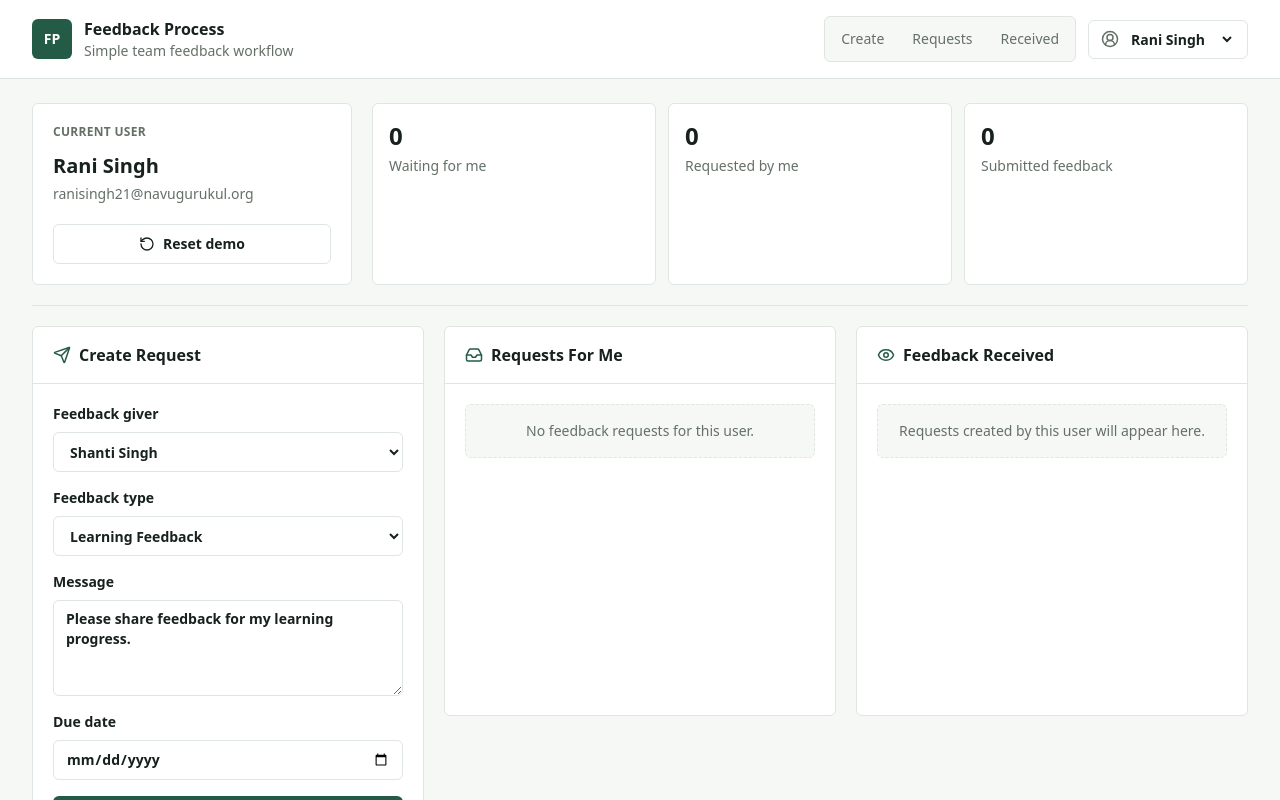
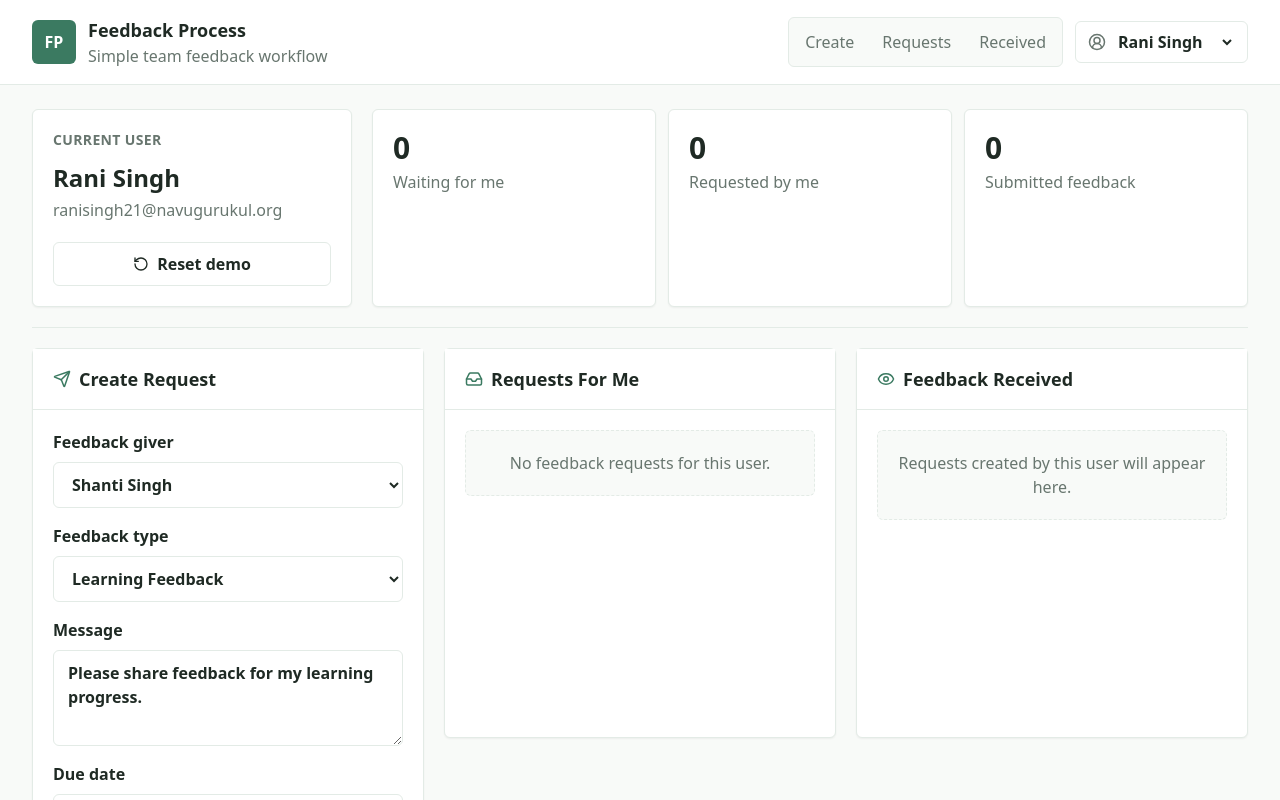
Before and after one commit to PoojaMeena99/feedback-process, a Next.js app: page / in a window 1280 px wide. Shown: the top 800 px of the page. Built offline with nearby package versions, Linux system fonts and the light colour scheme.

Commit message:
Lighten dashboard styling

```diff
--- a/app/globals.css
+++ b/app/globals.css
@@ -4,13 +4,14 @@
 
 @layer base {
   :root {
-    color: #17211d;
-    background: #f6f8f6;
+    color: #1f2a24;
+    background: #f8faf8;
   }
 
   body {
     margin: 0;
-    background: #f6f8f6;
+    background: #f8faf8;
+    font-size: 16px;
   }
 
   button,
@@ -23,7 +24,7 @@
 
 @layer components {
   .btn {
-    @apply inline-flex min-h-10 items-center justify-center gap-2 rounded-md px-3.5 text-sm font-semibold transition;
+    @apply inline-flex min-h-11 items-center justify-center gap-2 rounded-md px-4 text-base font-semibold transition;
   }
 
   .btn-primary {
@@ -39,27 +40,27 @@
   }
 
   .field-control {
-    @apply min-h-10 rounded-md border border-line bg-white px-3 py-2 text-sm text-ink outline-none transition focus:border-brand focus:ring-2 focus:ring-brand/15;
+    @apply min-h-11 rounded-md border border-line bg-white px-3.5 py-2.5 text-base text-ink outline-none transition focus:border-brand focus:ring-2 focus:ring-brand/15;
   }
 
   .card {
-    @apply rounded-md border border-line bg-white;
+    @apply rounded-md border border-line bg-white shadow-sm;
   }
 
   .panel-card {
-    @apply min-h-[390px] rounded-md border border-line bg-white;
+    @apply min-h-[390px] rounded-md border border-line bg-white shadow-sm;
   }
 
   .panel-header {
-    @apply flex items-center gap-2 border-b border-line px-5 py-4;
+    @apply flex items-center gap-2 border-b border-line bg-white px-5 py-4;
   }
 
   .metric-card {
-    @apply rounded-md border border-line bg-white p-4;
+    @apply rounded-md border border-line bg-white p-5 shadow-sm;
   }
 
   .empty-state {
-    @apply rounded-md border border-dashed border-line bg-surface p-4 text-center text-sm text-muted;
+    @apply rounded-md border border-dashed border-line bg-surface p-5 text-center text-base text-muted;
   }
 
   .status-pill {
--- a/app/page.jsx
+++ b/app/page.jsx
@@ -105,17 +105,17 @@ export default function Home() {
       <header className="border-b border-line bg-white">
         <div className="mx-auto flex max-w-7xl flex-col gap-4 px-5 py-4 md:flex-row md:items-center md:justify-between lg:px-8">
           <div className="flex items-center gap-3">
-            <div className="flex h-10 w-10 items-center justify-center rounded-md bg-brand text-sm font-bold text-white">
+            <div className="flex h-11 w-11 items-center justify-center rounded-md bg-brand text-base font-bold text-white">
               FP
             </div>
             <div>
-              <p className="text-base font-bold">Feedback Process</p>
-              <p className="text-sm text-muted">Simple team feedback workflow</p>
+              <p className="text-lg font-bold">Feedback Process</p>
+              <p className="text-base text-muted">Simple team feedback workflow</p>
             </div>
           </div>
 
           <div className="flex flex-col gap-3 sm:flex-row sm:items-center">
-            <nav className="flex gap-1 rounded-md border border-line bg-surface p-1 text-sm font-medium text-muted">
+            <nav className="flex gap-1 rounded-md border border-line bg-surface p-1 text-base font-medium text-muted">
               <a className="rounded px-3 py-2 hover:bg-white hover:text-ink" href="#create">
                 Create
               </a>
@@ -130,7 +130,7 @@ export default function Home() {
             <label className="flex items-center gap-2 rounded-md border border-line bg-white px-3 py-2">
               <CircleUserRound size={18} className="text-muted" />
               <select
-                className="bg-transparent text-sm font-semibold outline-none"
+                className="bg-transparent text-base font-semibold outline-none"
                 value={currentUserId}
                 onChange={(event) => setCurrentUserId(event.target.value)}
               >
@@ -148,9 +148,9 @@ export default function Home() {
       <main className="mx-auto max-w-7xl px-5 py-6 lg:px-8">
         <section className="grid gap-5 border-b border-line pb-5 md:grid-cols-[320px_1fr]">
           <div className="card p-5">
-            <p className="text-xs font-bold uppercase tracking-wide text-muted">Current user</p>
-            <p className="mt-3 text-xl font-bold">{currentUser.name}</p>
-            <p className="mt-1 break-words text-sm text-muted">{currentUser.email}</p>
+            <p className="text-sm font-bold uppercase tracking-wide text-muted">Current user</p>
+            <p className="mt-3 text-2xl font-bold">{currentUser.name}</p>
+            <p className="mt-1 break-words text-base text-muted">{currentUser.email}</p>
             <button className={`${secondaryButton} mt-5 w-full`} type="button" onClick={resetDemo}>
               <RotateCcw size={16} />
               Reset demo
@@ -197,7 +197,7 @@ export default function Home() {
       </main>
 
       <footer className="border-t border-line bg-white">
-        <div className="mx-auto flex max-w-7xl flex-col gap-2 px-5 py-5 text-sm text-muted md:flex-row md:items-center md:justify-between lg:px-8">
+        <div className="mx-auto flex max-w-7xl flex-col gap-2 px-5 py-5 text-base text-muted md:flex-row md:items-center md:justify-between lg:px-8">
           <span className="font-semibold text-ink">Feedback Process Prototype</span>
           <span>Next.js + Tailwind CSS. Data is currently saved in localStorage.</span>
         </div>
@@ -209,8 +209,8 @@ export default function Home() {
 function Metric({ label, value }) {
   return (
     <div className="metric-card">
-      <p className="text-2xl font-bold text-ink">{value}</p>
-      <p className="mt-1 text-sm font-medium text-muted">{label}</p>
+      <p className="text-3xl font-bold text-ink">{value}</p>
+      <p className="mt-1 text-base font-medium text-muted">{label}</p>
     </div>
   );
 }
@@ -360,8 +360,8 @@ function FeedbackDetail({ request, currentUserId, onClose, onUpdate }) {
       <section className="max-h-[calc(100vh-40px)] w-full max-w-3xl overflow-auto rounded-md bg-white shadow-2xl">
         <div className="flex items-start justify-between gap-4 border-b border-line p-5">
           <div>
-            <p className="text-xs font-bold uppercase tracking-wide text-accent">{template.name}</p>
-            <h2 className="mt-1 text-xl font-bold">
+            <p className="text-sm font-bold uppercase tracking-wide text-accent">{template.name}</p>
+            <h2 className="mt-1 text-2xl font-bold">
               {requester.name} requested feedback from {giver.name}
             </h2>
           </div>
@@ -372,7 +372,7 @@ function FeedbackDetail({ request, currentUserId, onClose, onUpdate }) {
 
         <div className="p-5">
           {!canRead ? (
-            <p className="card bg-surface p-4 text-sm text-muted">
+            <p className="card bg-surface p-4 text-base text-muted">
               You cannot view this feedback.
             </p>
           ) : (
@@ -414,7 +414,7 @@ function Panel({ icon, title, children }) {
     <section className="panel-card">
       <div className="panel-header">
         <span className="text-brand">{icon}</span>
-        <h2 className="text-base font-bold">{title}</h2>
+        <h2 className="text-lg font-bold">{title}</h2>
       </div>
       <div className="p-5">{children}</div>
     </section>
@@ -423,7 +423,7 @@ function Panel({ icon, title, children }) {
 
 function Field({ label, children }) {
   return (
-    <label className="grid gap-2 text-sm font-semibold text-ink">
+    <label className="grid gap-2 text-base font-semibold text-ink">
       <span>{label}</span>
       {children}
     </label>
@@ -449,11 +449,11 @@ function RequestCard({ request, children }) {
   return (
     <article className="card p-4">
       <div className="flex items-start justify-between gap-3">
-        <strong className="text-sm">{template.name}</strong>
+        <strong className="text-base">{template.name}</strong>
         <span className={statusClass(request.status)}>{request.status}</span>
       </div>
-      <p className="mt-3 text-sm leading-6 text-muted">{request.message || "No message added."}</p>
-      <dl className="mt-4 grid gap-3 rounded-md bg-surface p-3 text-sm">
+      <p className="mt-3 text-base leading-7 text-muted">{request.message || "No message added."}</p>
+      <dl className="mt-4 grid gap-3 rounded-md bg-surface p-3 text-base">
         <Info label="From" value={requester.name} />
         <Info label="To" value={giver.name} />
         <Info label="Due" value={request.dueDate || "Not set"} />
@@ -466,7 +466,7 @@ function RequestCard({ request, children }) {
 function Info({ label, value }) {
   return (
     <div className="flex items-center justify-between gap-3">
-      <dt className="text-xs font-bold uppercase tracking-wide text-muted">{label}</dt>
+      <dt className="text-sm font-bold uppercase tracking-wide text-muted">{label}</dt>
       <dd className="text-right font-semibold text-ink">{value}</dd>
     </div>
   );
--- a/tailwind.config.js
+++ b/tailwind.config.js
@@ -4,13 +4,13 @@ const config = {
   theme: {
     extend: {
       colors: {
-        ink: "#17211d",
-        muted: "#647067",
-        line: "#dfe6e1",
-        surface: "#f6f8f6",
-        brand: "#245b46",
-        brandDark: "#18382c",
-        accent: "#c58b3b",
+        ink: "#1f2a24",
+        muted: "#68766f",
+        line: "#e3ebe6",
+        surface: "#f8faf8",
+        brand: "#3b7a61",
+        brandDark: "#2f654f",
+        accent: "#b9863d",
       },
     },
   },
```
